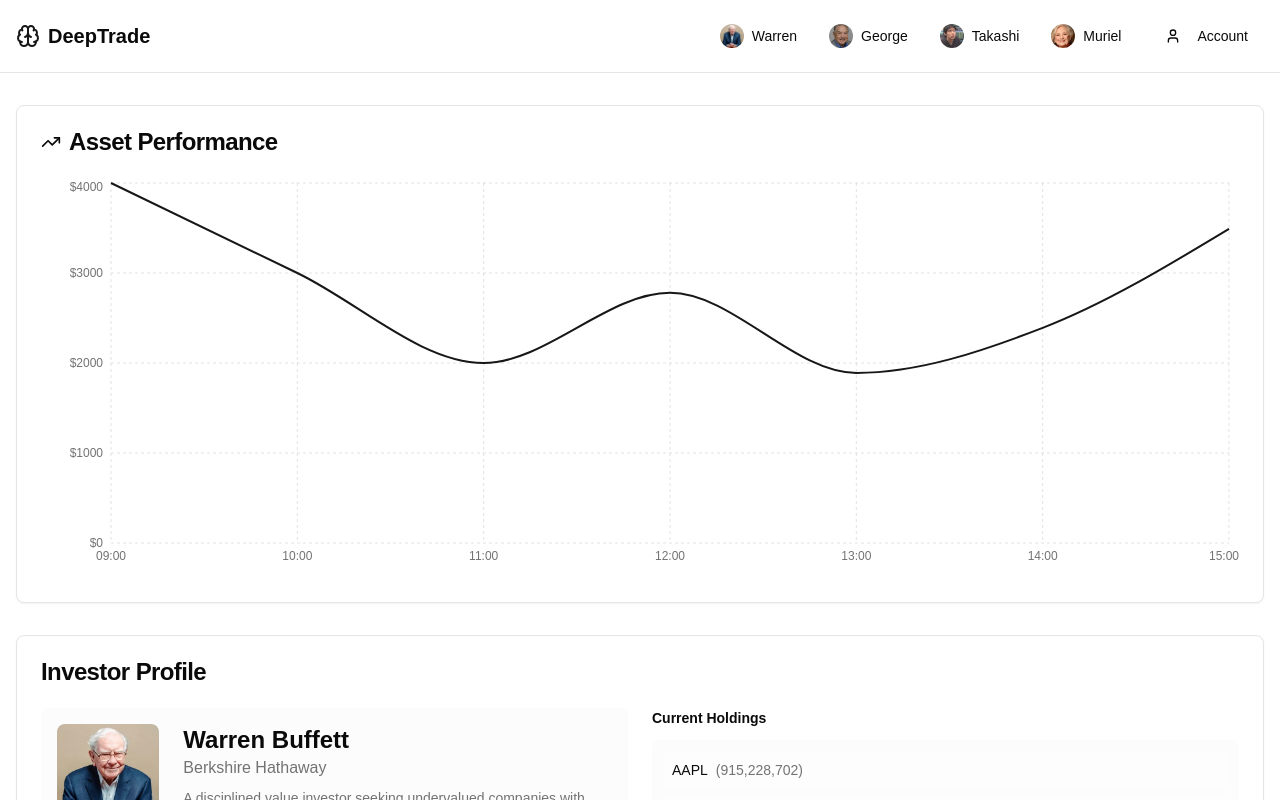
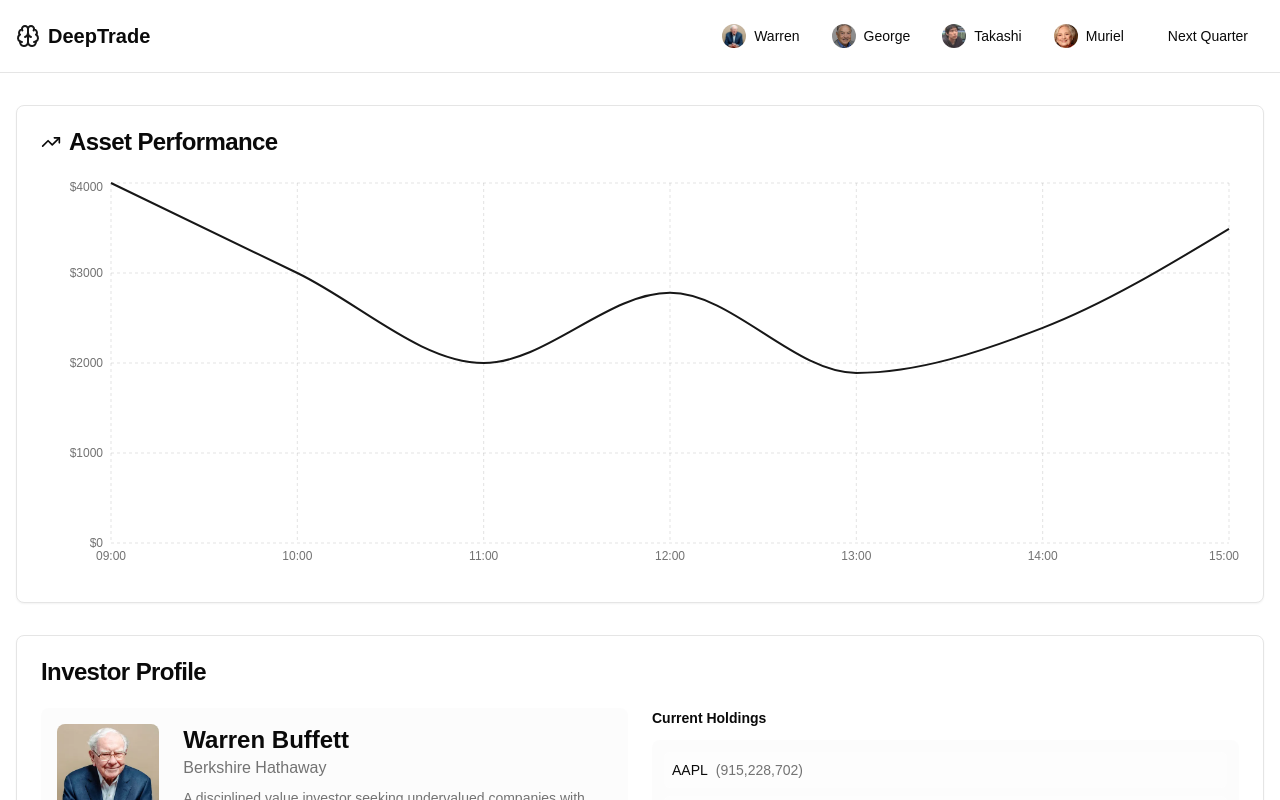
Before and after one commit to Jacky040124/DeepTrade, a Next.js app in the folder deeptrade/: page /trade in a window 1280 px wide. Shown: the top 800 px of the page. Built offline with nearby package versions, Linux system fonts and the light colour scheme.

Commit message:
loading throbber

```diff
--- a/deeptrade/src/app/trade/page.tsx
+++ b/deeptrade/src/app/trade/page.tsx
@@ -1,8 +1,9 @@
 "use client";
 
+import { useState } from "react";
 import { Button } from "@/components/ui/button";
 import { Tabs, TabsContent, TabsList, TabsTrigger} from "@/components/ui/tabs";
-import { Brain, User } from "lucide-react";
+import { Brain, User, Loader2 } from "lucide-react";
 import { InvestorProfile } from "@/components/investor-profile";
 import { AssetGraph } from "@/components/asset-graph";
 import {
@@ -13,7 +14,6 @@ import {
   type InvestorProfile as InvestorProfileType
 } from "@/lib/types/Investor";
 import { useSearchParams } from "next/navigation";
-import { useState } from "react";
 import { InvestorSelector } from "@/components/investor-selector";
 // Sample data for the graph (keep this until you have real data)
 const graphData = [
@@ -70,6 +70,19 @@ export default function Home() {
     setSelectedInvestor(investor.name);
   };
 
+  const [loading, setLoading] = useState(false);
+
+  async function handleNextQuarter() {
+    setLoading(true);
+    try {
+      await new Promise((resolve) => setTimeout(resolve, 2000));
+    } catch (error) {
+      console.error("Error executing next quarter action:", error);
+    } finally {
+      setLoading(false);
+    }
+  }
+
   return (
     <div className="min-h-screen bg-background">
         {/* Navigation */}
@@ -84,15 +97,15 @@ export default function Home() {
                 investors={investors}
                 onInvestorChange={handleInvestorChange}
               />
-            <Button variant="ghost">
-              <User className="h-5 w-5 mr-2" />
-              Account
+              <Button variant="ghost" onClick={handleNextQuarter} disabled={loading}>
+                Next Quarter
               </Button>
             </div>
           </div>
         </nav>
 
         {/* Main Content */}
+        <div className={`transition-all duration-500 ${loading ? 'blur-md' : 'blur-0'}`}>
           <main className="container mx-auto px-4 py-8">
             <Tabs defaultValue={investors[0].id} className="space-y-8">
               {/* Asset Graph */}
@@ -107,5 +120,12 @@ export default function Home() {
             </Tabs>
           </main>
         </div>
+        <div
+          className={`fixed inset-0 z-50 flex items-center justify-center transition-opacity duration-500 ${
+            loading ? "opacity-100" : "opacity-0 pointer-events-none"
+          }`}>
+          <Loader2 className="h-10 w-10 animate-spin text-black" />
+        </div>
+      </div>
   );
 }
```
Lines whose indentation alone changed are shown as unchanged.
